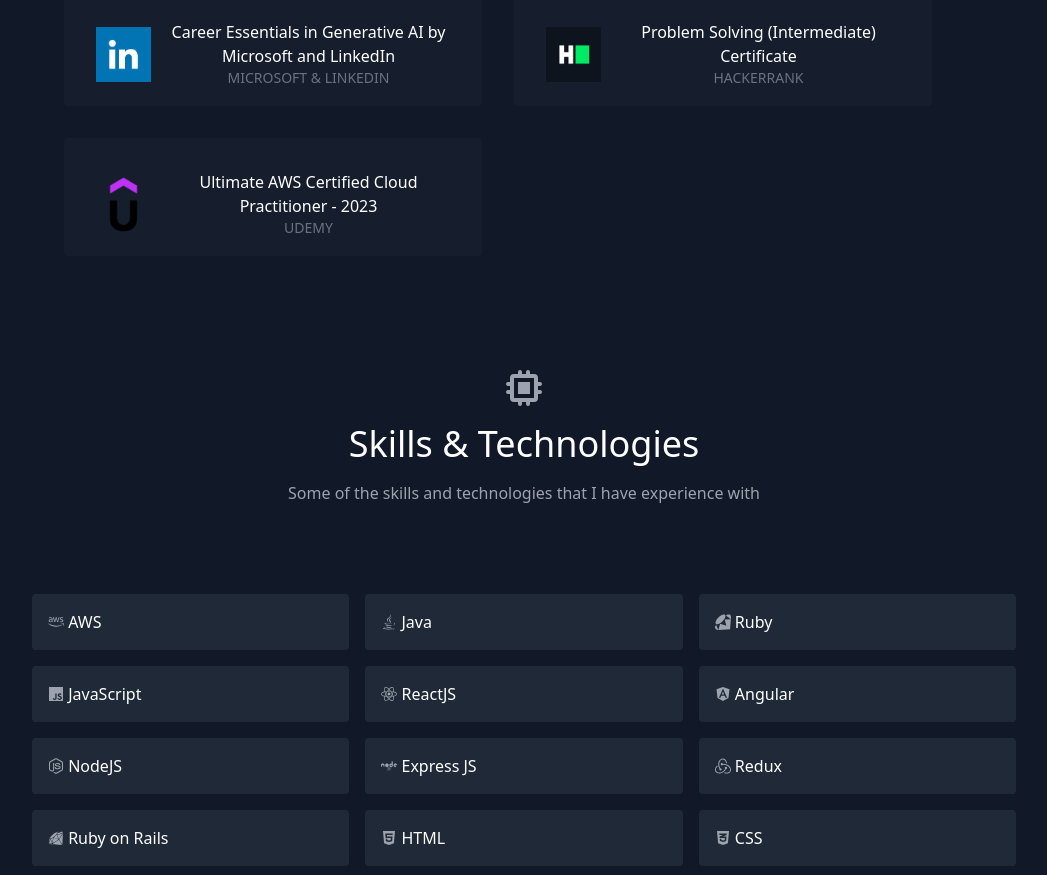
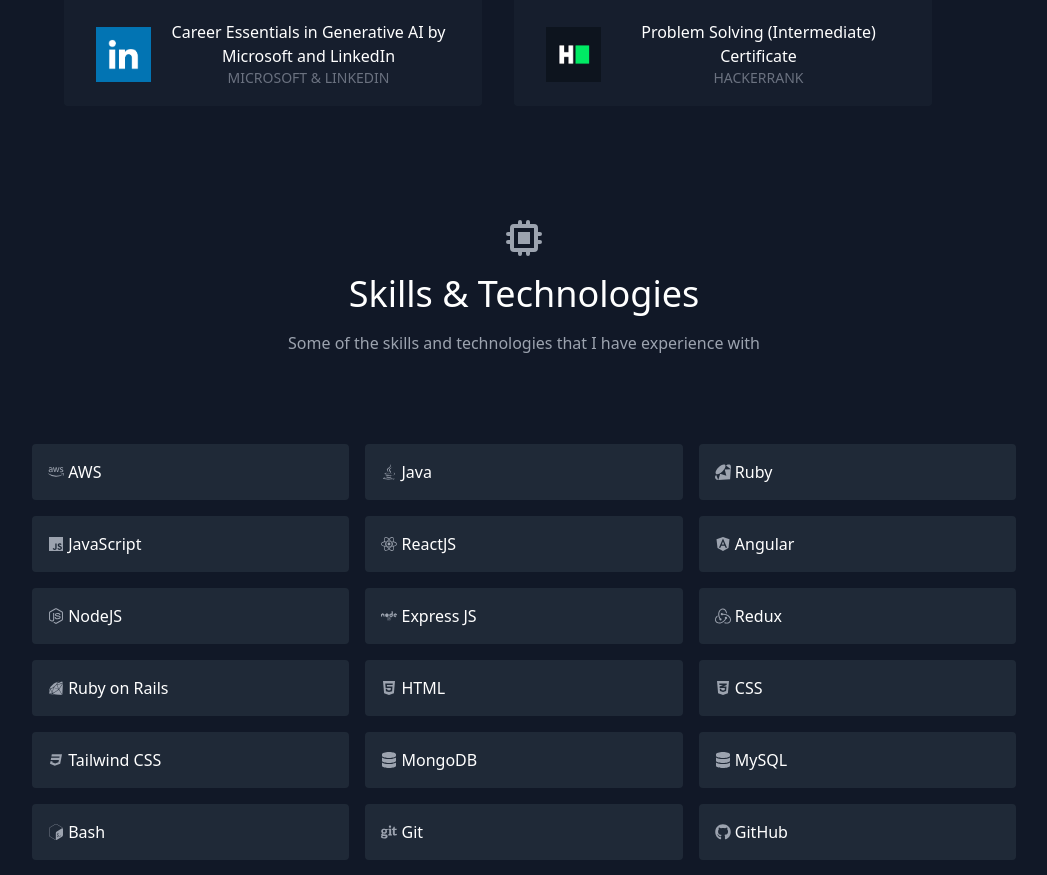
Before and after one commit to vishnusaibhosekar/my-portfolio, a React (Create React App) app: page / in a window 1280 px wide. Shown: the part 1120-1995 px from the top of the page, without its empty margins (116-1163 px from the left). Built offline with nearby package versions, Linux system fonts and the light colour scheme.

Commit message:
updates certifications

```diff
--- a/src/data.js
+++ b/src/data.js
@@ -1,64 +1,86 @@
-import React from 'react';
+import React from "react";
 
-import { FaJava, FaJs, FaReact, FaAngular, FaNodeJs, FaNode, FaHtml5, FaCss3Alt, FaAws, FaDatabase, FaGit, FaGithub, FaCodeBranch, FaLeaf, FaCheckCircle, FaDocker, FaJira } from "react-icons/fa";
-import { TiCss3 } from 'react-icons/ti';
-import { SiRuby, SiRedux } from 'react-icons/si';
-import { DiRuby } from 'react-icons/di';
-import { SiGnubash } from 'react-icons/si';
+import {
+  FaJava,
+  FaJs,
+  FaReact,
+  FaAngular,
+  FaNodeJs,
+  FaNode,
+  FaHtml5,
+  FaCss3Alt,
+  FaAws,
+  FaDatabase,
+  FaGit,
+  FaGithub,
+  FaCodeBranch,
+  FaLeaf,
+  FaCheckCircle,
+  FaDocker,
+  FaJira,
+} from "react-icons/fa";
+import { TiCss3 } from "react-icons/ti";
+import { SiRuby, SiRedux } from "react-icons/si";
+import { DiRuby } from "react-icons/di";
+import { SiGnubash } from "react-icons/si";
 
-export const skills=[
-  {name:"AWS",icon:<FaAws/>},
-  {name:"Java",icon:<FaJava/>},
-  {name:"Ruby", icon: <SiRuby/>},
-  {name:"JavaScript",icon:<FaJs/>},
-  {name:"ReactJS",icon:<FaReact/>},
-  {name:"Angular",icon:<FaAngular/>},
-  {name:"NodeJS",icon:<FaNodeJs/>},
-  {name:"Express JS",icon:<FaNode/>},
-  {name:"Redux", icon: <SiRedux />},
-  {name:"Ruby on Rails", icon: <DiRuby/>},
-  {name:"HTML",icon:<FaHtml5/>},
-  {name:"CSS",icon:<FaCss3Alt/>},
-  {name:"Tailwind CSS",icon:<TiCss3/>},
-  {name:"MongoDB", icon: <FaDatabase/>},
-  {name:"MySQL",icon:<FaDatabase/>},
-  {name:"Bash", icon: <SiGnubash/>},
-  {name:"Git",icon:<FaGit/>},
-  {name:"GitHub",icon:<FaGithub/>},
-  {name:"Perforce P4V",icon:<FaCodeBranch/>},
-  {name:"ReactNative",icon:<FaReact/>},
-  {name:"Spring Boot",icon:<FaLeaf/>},
-  {name:"Selenium Automation",icon:<FaCheckCircle/>},
-  {name:"Docker",icon:<FaDocker/>},
-  {name:"Jira",icon:<FaJira/>}
+export const skills = [
+  { name: "AWS", icon: <FaAws /> },
+  { name: "Java", icon: <FaJava /> },
+  { name: "Ruby", icon: <SiRuby /> },
+  { name: "JavaScript", icon: <FaJs /> },
+  { name: "ReactJS", icon: <FaReact /> },
+  { name: "Angular", icon: <FaAngular /> },
+  { name: "NodeJS", icon: <FaNodeJs /> },
+  { name: "Express JS", icon: <FaNode /> },
+  { name: "Redux", icon: <SiRedux /> },
+  { name: "Ruby on Rails", icon: <DiRuby /> },
+  { name: "HTML", icon: <FaHtml5 /> },
+  { name: "CSS", icon: <FaCss3Alt /> },
+  { name: "Tailwind CSS", icon: <TiCss3 /> },
+  { name: "MongoDB", icon: <FaDatabase /> },
+  { name: "MySQL", icon: <FaDatabase /> },
+  { name: "Bash", icon: <SiGnubash /> },
+  { name: "Git", icon: <FaGit /> },
+  { name: "GitHub", icon: <FaGithub /> },
+  { name: "Perforce P4V", icon: <FaCodeBranch /> },
+  { name: "ReactNative", icon: <FaReact /> },
+  { name: "Spring Boot", icon: <FaLeaf /> },
+  { name: "Selenium Automation", icon: <FaCheckCircle /> },
+  { name: "Docker", icon: <FaDocker /> },
+  { name: "Jira", icon: <FaJira /> },
 ];
 
 export const projects = [
   {
     title: "Adopt-a-Pet",
     subtitle: "React, Node and Express",
-    description: "A portal to adopt pets. Each animal has a profile page with its attributes.",
+    description:
+      "A portal to adopt pets. Each animal has a profile page with its attributes.",
     image: "./Adopt-a-Pet.gif",
     link: "https://github.com/vishnusaibhosekar/adopt-a-pet",
   },
   {
     title: "Notes App Using ReactJS and Firebase",
     subtitle: "React and Firebase",
-    description: "A notes app to save notes, make to-do lists. User has to login using a Google Account.",
+    description:
+      "A notes app to save notes, make to-do lists. User has to login using a Google Account.",
     image: "./Notes-React-App.gif",
     link: "https://github.com/vishnusaibhosekar/NotesReactApp",
   },
   {
     title: "ChatRoom App",
     subtitle: "NodeJS and WebSockets",
-    description: "A chatting application where multiple users can chat in a chatroom. There is not limit to how many users can join.",
+    description:
+      "A chatting application where multiple users can chat in a chatroom. There is not limit to how many users can join.",
     image: "./ChatRoom.png",
     link: "https://github.com/vishnusaibhosekar/ChatRoom",
   },
   {
     title: "E-Commerce Website",
     subtitle: "Python, Flask, HTML, CSS, Bootstrap, MySQL",
-    description: "A website to buy and sell products. Users can add products to cart, checkout and pay. Admins can add, edit and delete products.",
+    description:
+      "A website to buy and sell products. Users can add products to cart, checkout and pay. Admins can add, edit and delete products.",
     image: "./Shop.jpeg",
     link: "https://github.com/vishnusaibhosekar/IS601-005/tree/main/VShop",
   },
@@ -70,34 +92,27 @@
     image: "./AWS-Certified-Developer-Associate_badge.png",
     name: "Developer - Associate",
     company: "Amazon Web Services (AWS)",
-    passed: true
+    passed: true,
   },
   {
     link: "https://www.credly.com/badges/918d8fb8-81fa-4fae-8d79-76d3328eb053/public_url",
     image: "./AWS-Certified-Cloud-Practitioner_badge.png",
     name: "Cloud Practitioner",
     company: "Amazon Web Services (AWS)",
-    passed: true
+    passed: true,
   },
   {
     link: "https://www.linkedin.com/learning/certificates/9c06ae57dbaf06e58d8997c6cbe42f3bad8e72074196b74ab35795a5f13ce987?accountId=36051636&u=36051636&success=true&authUUID=S0cCdoz%2BSwOjAPaO3d1ksQ%3D%3D",
     image: "./linkedin.jpg",
     name: "Career Essentials in Generative AI by Microsoft and LinkedIn",
     company: "Microsoft & LinkedIn",
-    passed: true
+    passed: true,
   },
   {
     link: "https://www.hackerrank.com/certificates/3d0568f11563",
     image: "./hackerrank.png",
     name: "Problem Solving (Intermediate) Certificate",
     company: "HackerRank",
-    passed: true
+    passed: true,
   },
-  {
-    link: "https://www.udemy.com/certificate/UC-5707efd7-dc28-4222-9245-779ae8605698/",
-    image: "./udemy.png",
-    name: "Ultimate AWS Certified Cloud Practitioner - 2023",
-    company: "Udemy",
-    passed: true
-  }
 ];
```
